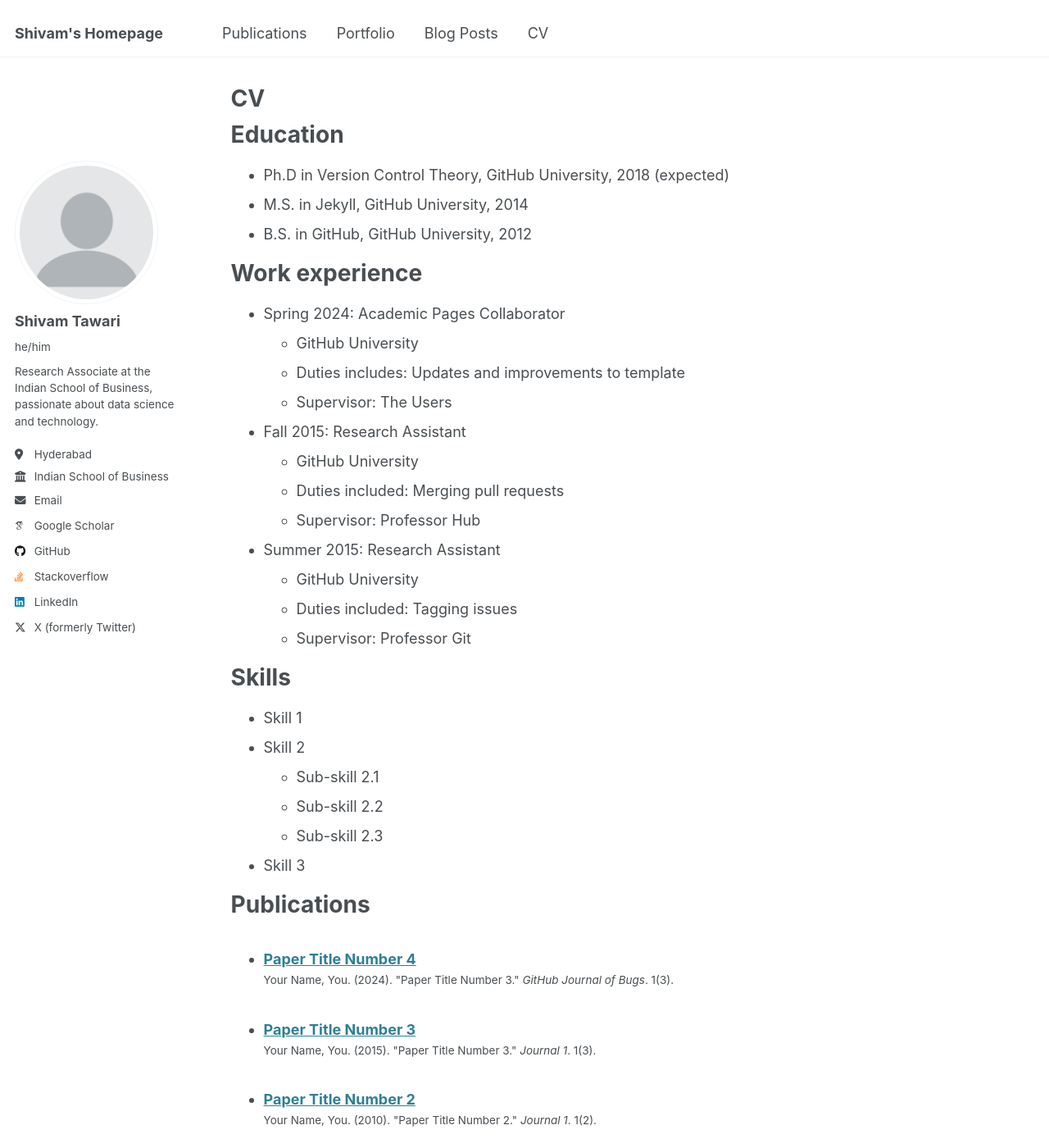
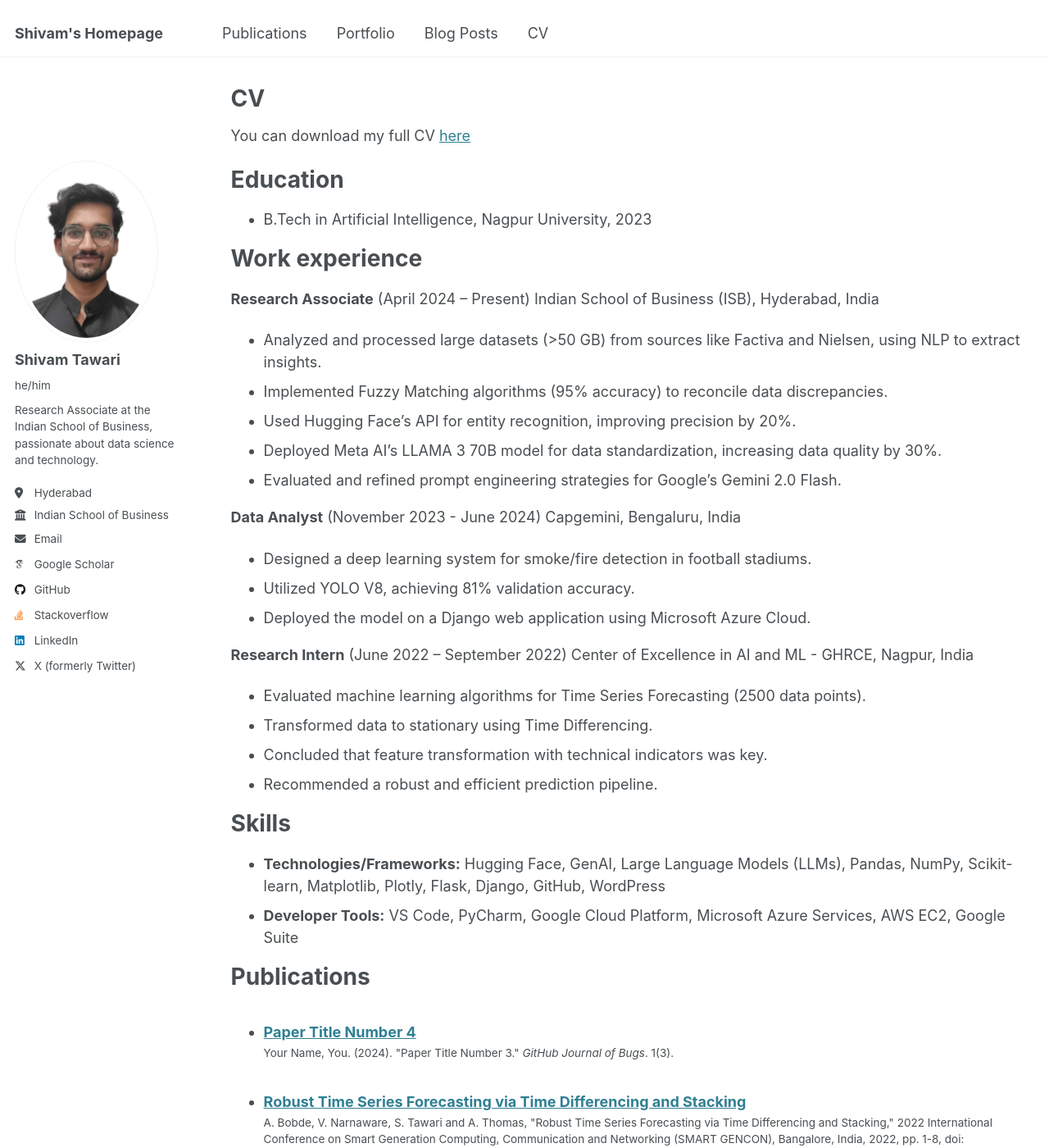
Before and after one commit to shivamtawari/shivamtawari.github.io, a Jekyll site: the page built from _pages/cv.md, in a window 1280 px wide and 1400 px high. Shown: the whole window at 82% size. Built offline with Jekyll 4.4.1, drawn with Linux system fonts in a browser that asks for light colours; some web fonts are replaced; some of the changed text lies outside the part shown.

Commit message:
Update CV, publications, and author profile

```diff
--- a/_config.yml
+++ b/_config.yml
@@ -22,7 +22,7 @@
 #               Additional customization can be done by editing /_includes/author-profile.html
 author:
   # Biographic information
-  avatar           : "profile.png"
+  avatar           : "bio-pic.png"
   name             : "Shivam Tawari"
   pronouns         : "he/him"
   bio              : "Research Associate at the Indian School of Business, passionate about data science and technology."
@@ -219,7 +219,7 @@
     permalink: /:collection/:path/
   publications:
     output: true
-    permalink: /:collection/:path/
+    permalink: /:permalink/
   portfolio:
     output: true
     permalink: /:collection/:path/
--- a/_pages/cv.md
+++ b/_pages/cv.md
@@ -9,37 +9,43 @@
 
 {% include base_path %}
 
+You can download my full CV [here](/assets/cv/Shivam_Tawari_CV.pdf)
+
 Education
 ======
-* Ph.D in Version Control Theory, GitHub University, 2018 (expected)
-* M.S. in Jekyll, GitHub University, 2014
-* B.S. in GitHub, GitHub University, 2012
+* B.Tech in Artificial Intelligence, Nagpur University, 2023
 
 Work experience
 ======
-* Spring 2024: Academic Pages Collaborator
-  * GitHub University
-  * Duties includes: Updates and improvements to template
-  * Supervisor: The Users
 
-* Fall 2015: Research Assistant
-  * GitHub University
-  * Duties included: Merging pull requests
-  * Supervisor: Professor Hub
+**Research Associate** (April 2024 – Present)
+Indian School of Business (ISB), Hyderabad, India
 
-* Summer 2015: Research Assistant
-  * GitHub University
-  * Duties included: Tagging issues
-  * Supervisor: Professor Git
+*   Analyzed and processed large datasets (>50 GB) from sources like Factiva and Nielsen, using NLP to extract insights.
+*   Implemented Fuzzy Matching algorithms (95% accuracy) to reconcile data discrepancies.
+*   Used Hugging Face's API for entity recognition, improving precision by 20%.
+*   Deployed Meta AI's LLAMA 3 70B model for data standardization, increasing data quality by 30%.
+*   Evaluated and refined prompt engineering strategies for Google's Gemini 2.0 Flash.
+
+**Data Analyst** (November 2023 - June 2024)
+Capgemini, Bengaluru, India
+
+*   Designed a deep learning system for smoke/fire detection in football stadiums.
+*   Utilized YOLO V8, achieving 81% validation accuracy.
+*   Deployed the model on a Django web application using Microsoft Azure Cloud.
+
+**Research Intern** (June 2022 – September 2022)
+Center of Excellence in AI and ML - GHRCE, Nagpur, India
+
+*   Evaluated machine learning algorithms for Time Series Forecasting (2500 data points).
+*   Transformed data to stationary using Time Differencing.
+*   Concluded that feature transformation with technical indicators was key.
+*   Recommended a robust and efficient prediction pipeline.
 
 Skills
 ======
-* Skill 1
-* Skill 2
-  * Sub-skill 2.1
-  * Sub-skill 2.2
-  * Sub-skill 2.3
-* Skill 3
+* **Technologies/Frameworks:**  Hugging Face, GenAI, Large Language Models (LLMs), Pandas, NumPy, Scikit-learn, Matplotlib, Plotly, Flask, Django, GitHub, WordPress
+* **Developer Tools:** VS Code, PyCharm, Google Cloud Platform, Microsoft Azure Services, AWS EC2, Google Suite
 
 Publications
 ======
@@ -47,18 +53,8 @@
     {% include archive-single-cv.html %}
   {% endfor %}</ul>
 
-Talks
+Honors and Awards
 ======
-  <ul>{% for post in site.talks reversed %}
-    {% include archive-single-talk-cv.html  %}
-  {% endfor %}</ul>
-
-Teaching
-======
-  <ul>{% for post in site.teaching reversed %}
-    {% include archive-single-cv.html %}
-  {% endfor %}</ul>
-
-Service and leadership
-======
-* Currently signed in to 43 different slack teams
+* Winner, Smart India Hackathon, 2022
+* Winner, Accenture Applied Intelligence Hackathon, 2021
+* Second Runner up, SINE IITB AI for Healthcare Hackathon, 2021
--- /dev/null
+++ b/_publications/2022-08-01-robust-time-series-forecasting.md
@@ -0,0 +1,14 @@
+---
+title: "Robust Time Series Forecasting via Time Differencing and Stacking"
+collection: publications
+permalink: /publication/2022-08-01-robust-time-series-forecasting
+excerpt: 'Comparative study of ML models for time series forecasting, proposing a novel stacking architecture.'
+date: 2022-08-01
+venue: '2022 International Conference on Smart Generation Computing, Communication and Networking (SMART GENCON)'
+paperurl: 'https://doi.org/10.1109/SMARTGENCON56628.2022.10083651'
+citation: 'A. Bobde, V. Narnaware, S. Tawari and A. Thomas, "Robust Time Series Forecasting via Time Differencing and Stacking," 2022 International Conference on Smart Generation Computing, Communication and Networking (SMART GENCON), Bangalore, India, 2022, pp. 1-8, doi: 10.1109/SMARTGENCON56628.2022.10083651.'
+---
+
+This paper presents a comparative study of machine learning models for time series forecasting, focusing on time differencing and a novel stacking architecture (SGDRegressor, Polynomial Regressor, and Support Vector Machines).
+
+[Download Paper (PDF)](https://doi.org/10.1109/SMARTGENCON56628.2022.10083651)
```
Also changed, not shown: _pages/publications.html (+3 -19 lines), _posts/2025-07-17-scraping-sp500-data-with-python-and-yfinance.md (added, +119 -0 lines), _publications/2009-10-01-paper-title-number-1.md (deleted, +0 -14 lines), images/bio-photo.jpg (deleted), 3 other files.
